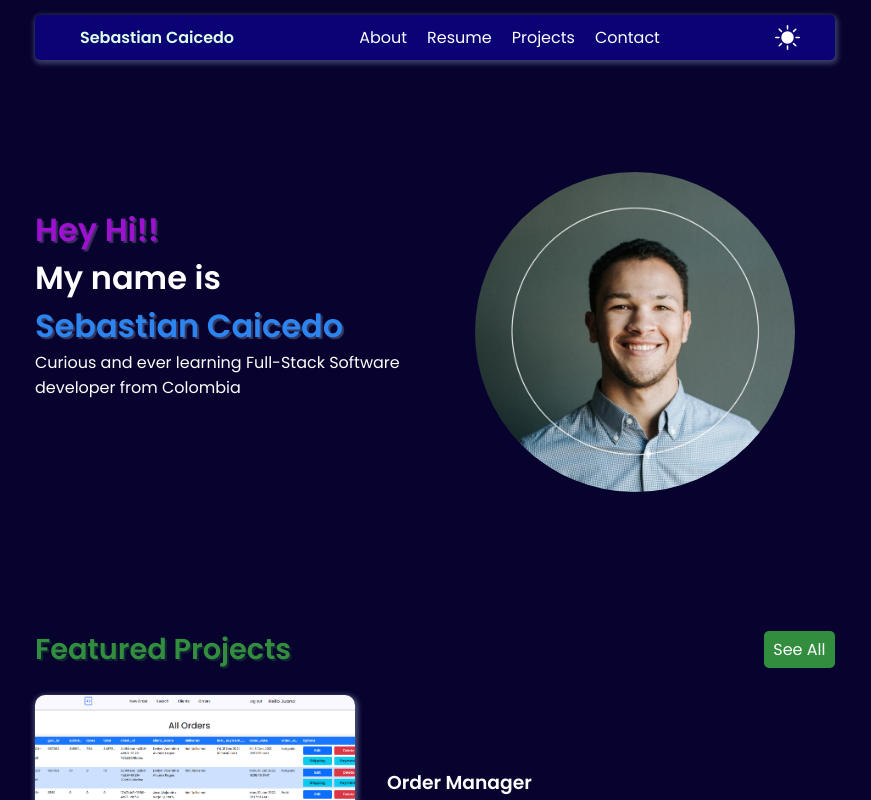
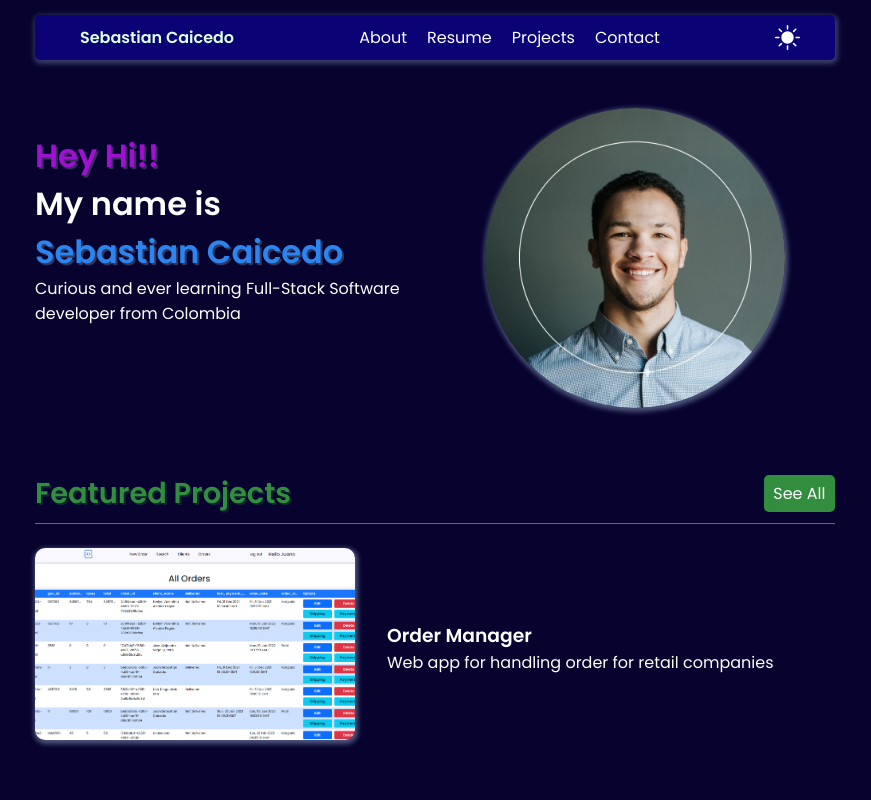
Before and after one commit to Sebas93cay/table4-2rmore, a React (Create React App) app: page / in a window 1280 px wide. Shown: the top 800 px of the page, without its empty margins (205-1076 px from the left). Built offline with nearby package versions, Linux system fonts and the light colour scheme.

Commit message:
Fix spacing between sections

```diff
--- a/src/ui/components/HelloSection.jsx
+++ b/src/ui/components/HelloSection.jsx
@@ -11,16 +11,8 @@ import {
 import { ParagraphS } from '../../ui/styledComponents/paragraphStyled';
 
 export const HelloSection = () => {
-  const { bounding: HomePageBounding, ref: HelloSectionRef } =
-    useComponentBounding();
-  const [profilePicWidth, setProfilePicWidth] = useState(0);
-
-  useEffect(() => {
-    setProfilePicWidth(HomePageBounding.width * 0.7);
-  }, [HomePageBounding]);
-
   return (
-    <HelloSectionS ref={HelloSectionRef}>
+    <HelloSectionS>
       <HiMessagesS>
         <TitleS message='hiMessage'>Hey Hi!!</TitleS>
         <TitleS>
@@ -30,7 +22,7 @@ export const HelloSection = () => {
           Curious and ever learning Full-Stack Software developer from Colombia
         </ParagraphS>
       </HiMessagesS>
-      <ProfileImageContainerS width={profilePicWidth}>
+      <ProfileImageContainerS>
         <ProfileImageS src='/images/perfil.jpg' alt='' />
       </ProfileImageContainerS>
     </HelloSectionS>
--- a/src/ui/helpers/themes.js
+++ b/src/ui/helpers/themes.js
@@ -43,6 +43,7 @@ export const lightTheme = {
   shadowBox: themeColors.gray,
   spanDescriptor: themeColors.gray,
   imageShadow: `${themeColors.gray}`,
+  sectionHeaderBorderBottom: themeColors.green,
 };
 
 export const darkTheme = {
@@ -74,4 +75,5 @@ export const darkTheme = {
   shadowBox: themeColors.gray + '00',
   spanDescriptor: themeColors.gray,
   imageShadow: `${themeColors.lightBlue}60`,
+  sectionHeaderBorderBottom: themeColors.green,
 };
--- a/src/ui/styledComponents/HelloSectionStyled.js
+++ b/src/ui/styledComponents/HelloSectionStyled.js
@@ -17,21 +17,25 @@ export const HiMessagesS = styled.div`
   margin-bottom: 50px;
 `;
 
+export const ProfileImageContainerS = styled.div`
+  width: 70%;
+  max-height: 250px;
+  max-width: 250px;
+  display: flex;
+  justify-content: center;
+  @media (${mediaQueries.desktop}) {
+    width: 100%;
+    max-height: none;
+    max-width: none;
+  }
+`;
+
 export const ProfileImageS = styled(ImageS)`
   border-radius: 50%;
   object-fit: cover;
-  height: 100%;
   width: 100%;
+  width: 300px;
+  aspect-ratio: 1;
+  box-shadow: ${(props) =>
+    `${props.theme.shadowBoxPosition} ${props.theme.imageShadow}`};
 `;
-
-export const ProfileImageContainerS = styled.div`
-  height: ${(props) => props.width + 'px'};
-  width: ${(props) => props.width + 'px'};
-  max-height: 250px;
-  max-width: 250px;
-  @media (${mediaQueries.desktop}) {
-    padding: 40px;
-    max-height: 400px;
-    max-width: 400px;
-  }
-`;
--- a/src/ui/styledComponents/SectionStyled.js
+++ b/src/ui/styledComponents/SectionStyled.js
@@ -1,8 +1,7 @@
 import styled from 'styled-components';
 
 export const SectionS = styled.div`
-  margin-block-start: 1.5rem;
-  margin-block-end: 6rem;
+  margin-block-end: 4rem;
 `;
 
 export const SectionHeaderS = styled.div`
@@ -10,6 +9,8 @@ export const SectionHeaderS = styled.div`
   flex-wrap: wrap;
   justify-content: space-between;
   align-items: center;
+  padding-bottom: 0.5rem;
+  border-bottom: 1px solid ${(props) => props.theme.sectionHeaderBorderBottom};
   margin-block-end: 1.5rem;
 `;
 
```
